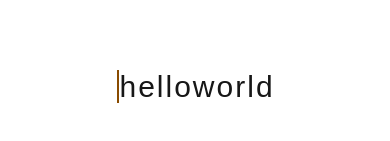
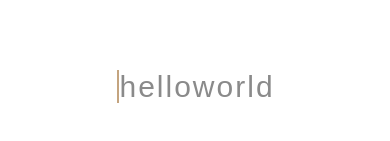
Before and after one commit to Udayan853/wpm-wiz, a Next.js app: page / in a window 390 px wide. Shown: the part 335-476 px from the top of the page. Built offline with nearby package versions, Linux system fonts and the light colour scheme.

Commit message:
fix: On screen keyboard on mobile devices
- Modularized code into components and hooks
- Migrated logic to fit dummy input

```diff
--- /dev/null
+++ b/app/assets/index.ts
@@ -0,0 +1 @@
+export const words = ['hello', 'world'];
--- /dev/null
+++ b/app/components/Letter.tsx
@@ -0,0 +1,13 @@
+import { LetterProps } from "@/types"
+
+export function Letter({ character, active, completed }: LetterProps) {
+    const opacity = completed ? '' : 'opacity-50';
+    const cursor = active ? 'border-s-yellow-800' : 'border-transparent';
+    return (
+        <span
+            className={`${cursor} ${opacity} border-l-2`}
+        >
+            {character}
+        </ span>
+    )
+}
--- a/app/components/word.tsx
+++ b/app/components/Word.tsx
@@ -1,5 +1,5 @@
-import { WordProps } from "@/types/types";
-import { Letter } from "./letter";
+import { WordProps } from "@/types";
+import { Letter } from "./Letter";
 
 export function Word({ curWord, curWordIdx, activeState }: WordProps) {
     const letters = curWord.split('');
@@ -10,6 +10,7 @@ export function Word({ curWord, curWordIdx, activeState }: WordProps) {
                     key={charId}
                     character={ch}
                     active={curWordIdx === activeState.wordIdx && charId === activeState.charIdx}
+                    completed={curWordIdx < activeState.wordIdx || (curWordIdx === activeState.wordIdx && charId < activeState.charIdx)}
                 />
             ))}
         </div>
--- /dev/null
+++ b/app/components/WordList.tsx
@@ -0,0 +1,15 @@
+import { words } from "../assets"
+import { Word } from "./Word"
+import { WordListProps } from "@/types"
+
+export function WordList({ activeState, input }: WordListProps) {
+    return words.map((word, idx) => (
+        <Word
+            key={idx}
+            activeState={activeState}
+            curWord={word}
+            curWordIdx={idx}
+            input={input}
+        />
+    ))
+}
--- a/app/components/letter.tsx
+++ /dev/null
@@ -1,11 +0,0 @@
-import { LetterProps } from "@/types/types"
-
-export function Letter({ character, active }: LetterProps) {
-    return (
-        <span
-            className={`${active ? 'border-s-yellow-800' : 'border-transparent'} border-l-2`}
-        >
-            {character}
-        </ span>
-    )
-}
--- a/app/hooks/use-key-down.ts
+++ /dev/null
@@ -1,33 +0,0 @@
-"use client"
-
-import { useEffect, useState } from "react"
-import { ActiveState, DispatchActiveState } from "@/types/types"
-
-const isLetter = (ch: string) => {
-    return /^[a-z]$/i.test(ch);
-}
-
-export function useKeyDown(words: string[]): [ActiveState, DispatchActiveState] {
-    const [activeState, setActiveState] = useState<ActiveState>({ charIdx: 0, wordIdx: 0 });
-
-    useEffect(() => {
-        const handleKeyDown = (ev: KeyboardEvent) => {
-            setActiveState((prev) => {
-                if (ev.key === "Backspace") {
-                    if (prev.charIdx - 1 >= 0) return { ...prev, charIdx: prev.charIdx - 1 };
-                    else if (prev.wordIdx - 1 >= 0) return { wordIdx: prev.wordIdx - 1, charIdx: words[prev.wordIdx - 1].length - 1 };
-                }
-                else if (isLetter(ev.key) || ev.key === ' ') {
-                    if (prev.charIdx + 1 < words[prev.wordIdx].length) return { ...prev, charIdx: prev.charIdx + 1 };
-                    else if (prev.wordIdx + 1 < words.length) return { wordIdx: prev.wordIdx + 1, charIdx: 0 };
-                }
-                return prev;
-            })
-        }
-
-        window.addEventListener('keydown', handleKeyDown);
-        return () => window.removeEventListener('keydown', handleKeyDown);
-    }, [words]);
-
-    return [activeState, setActiveState];
-}
--- /dev/null
+++ b/app/hooks/useTyping.ts
@@ -0,0 +1,44 @@
+"use client"
+
+import { useState, useRef, useEffect, ChangeEvent } from "react";
+import { ActiveState } from "@/types";
+import { words } from "../assets";
+
+export function useTyping() {
+    const [activeState, setActiveState] = useState<ActiveState>({ charIdx: 0, wordIdx: 0 });
+    const [input, setInput] = useState('');
+    const inputRef = useRef<HTMLInputElement>(null);
+
+    useEffect(() => {
+        inputRef.current?.focus();
+    }, []);
+
+    const handleInputChange = (e: ChangeEvent<HTMLInputElement>) => {
+        const diff = e.target.value.length - input.length;
+        setActiveState((prev) => {
+            let newCharIdx = prev.charIdx;
+            let newWordIdx = prev.wordIdx;
+
+            if (diff < 0) {
+                if (prev.charIdx - 1 >= 0) newCharIdx--;
+                else if (prev.wordIdx - 1 >= 0) {
+                    newWordIdx--;
+                    newCharIdx = words[prev.wordIdx - 1].length - 1;
+                }
+            }
+            else if (diff > 0) {
+                if (prev.charIdx + 1 < words[prev.wordIdx].length) newCharIdx++;
+                else if (prev.wordIdx + 1 < words.length) {
+                    newWordIdx++;
+                    newCharIdx = 0;
+                };
+            }
+
+            return { charIdx: newCharIdx, wordIdx: newWordIdx };
+        });
+
+        setInput(() => e.target.value);
+    }
+
+    return { activeState, input, handleInputChange, inputRef }
+}
--- a/app/page.tsx
+++ b/app/page.tsx
@@ -1,25 +1,24 @@
 "use client";
 
-import { useKeyDown } from "./hooks/use-key-down";
-import { Word } from "./components/word";
-
-const words = ['hello', 'world'];
+import { useTyping } from "./hooks/useTyping";
+import { WordList } from "./components/WordList";
 
 export default function Home() {
-  const [activeState] = useKeyDown(words);
+  const { input, inputRef, handleInputChange, activeState } = useTyping();
 
   return (
     <div className="flex justify-center items-center text-3xl h-full">
-      {
-        words.map((word, idx) => (
-          <Word
-            key={idx}
-            activeState={activeState}
-            curWord={word}
-            curWordIdx={idx}
-          />
-        ))
-      }
+      <input
+        type="text"
+        className="absolute opacity-0 focus:outline-none"
+        value={input}
+        onChange={handleInputChange}
+        ref={inputRef}
+      />
+      <WordList
+        activeState={activeState}
+        input={input}
+      />
     </div>
   );
 }
```
Also changed, not shown: types/index.ts (renamed from types/types.ts, +7 -0 lines), 1 other file (tests, documents, lock files or other folders).
